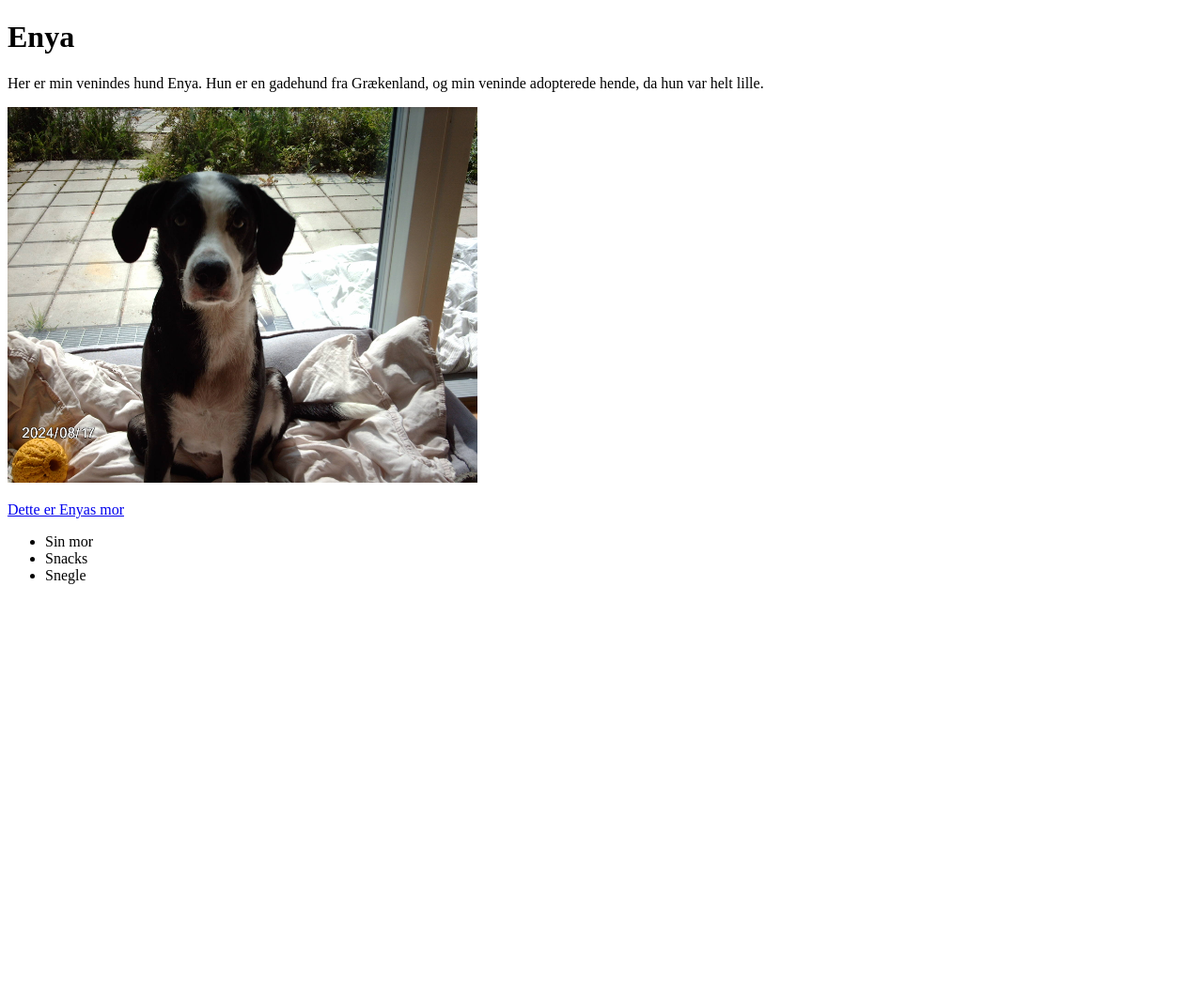
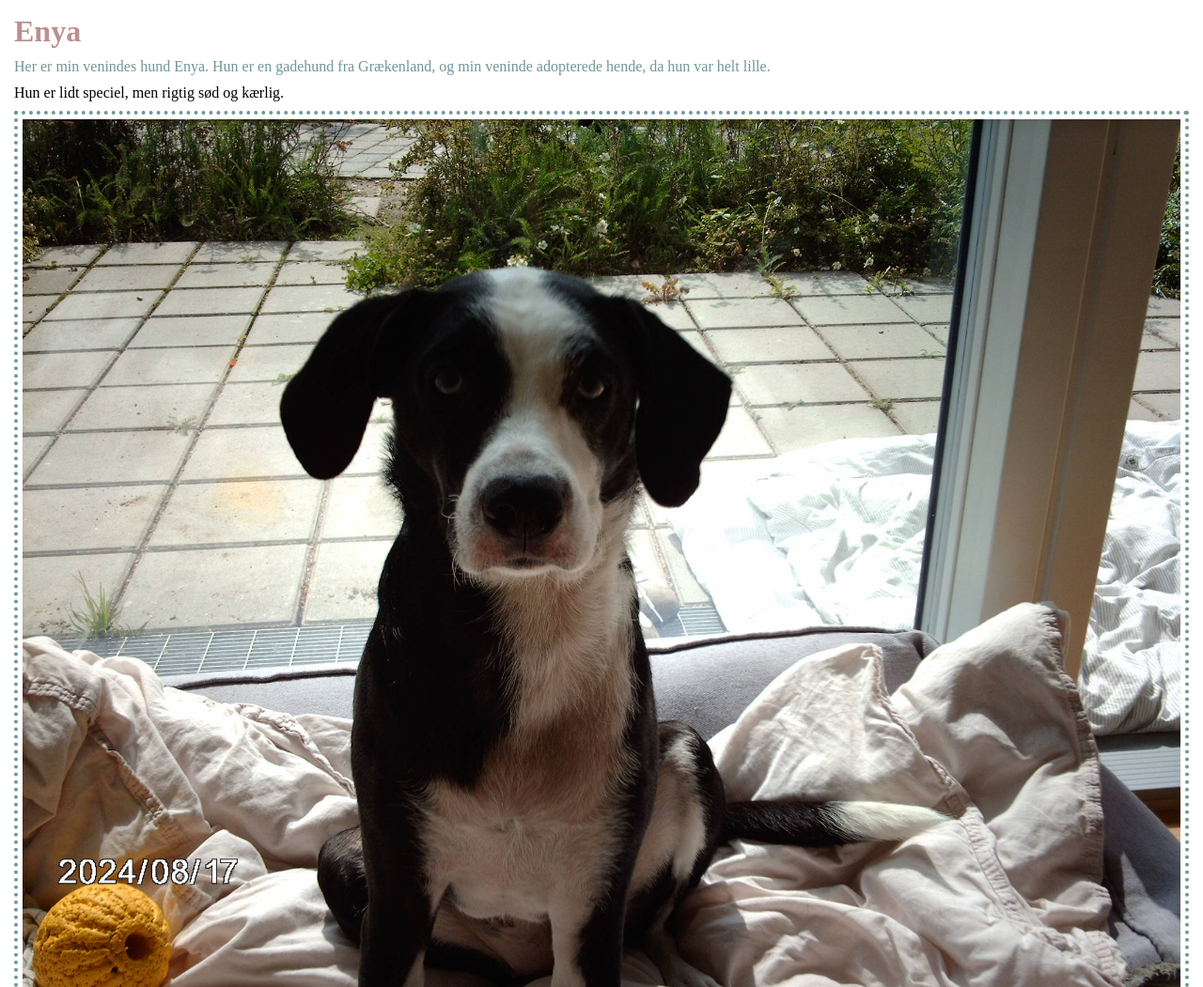
Before and after one commit to mipo0002/kaeledyr, a plain HTML site: page index.html in a window 1280 px wide. Shown: the top 1051 px of the page at 94% size. Before the commit the page ends 800 px from the top, so only its background shows below. Drawn offline with Linux system fonts and the light colour scheme.

Commit message:
tilføjet css

```diff
--- a/index.html
+++ b/index.html
@@ -4,6 +4,7 @@
     <meta charset="UTF-8">
     <meta name="viewport" content="width=device-width, initial-scale=1.0">
     <title>Document</title>
+    <link rel="stylesheet" href="style.css">
 </head>
 <body>
     <h1>Enya</h1>
@@ -12,10 +13,13 @@
         Her er min venindes hund Enya. Hun er en gadehund fra Grækenland, og min veninde adopterede hende,
         da hun var helt lille.
     </p>
+    <p class="speciel" id="aqua">
+        Hun er lidt speciel, men rigtig sød og kærlig.
+    </p>
     <p>
-        <img src="IMAG0169.JPG" alt="Enya" width="500" height="400">
+        <img src="IMAG0169.JPG" alt="Enya" width="500" height="400" class="enya">
     </p>
- <a href="https://www.facebook.com/anncathrine.jensen">Dette er Enyas mor</a>
+ <a href="https://www.facebook.com/anncathrine.jensen" id="anncathrine">Dette er Enyas mor</a>
     <p>
    <ul>
   <li>Sin mor</li>
--- /dev/null
+++ b/style.css
@@ -0,0 +1,45 @@
+
+* {
+  margin: 0;
+  padding: 5px;
+  box-sizing: border-box;
+}
+
+img {
+  width: 100%;
+  height: auto;
+  display: block;
+}
+
+h1{
+    color: rgb(188, 143, 143);
+}
+
+p{
+    color: rgb(111, 151, 152);
+}
+
+.speciel{
+    color: rgb(188, 143, 143);
+}
+
+p.speciel{
+    color: rgb(0, 0, 0);
+}
+
+/* #aqua{
+    color: rgb(0, 0, 0);
+} */
+
+
+#anncathrine{
+    color: rgb(188, 143, 143);
+}
+
+img{
+    border: 4px dotted;
+}
+
+ul{
+    padding-left: 30px;
+}
```
